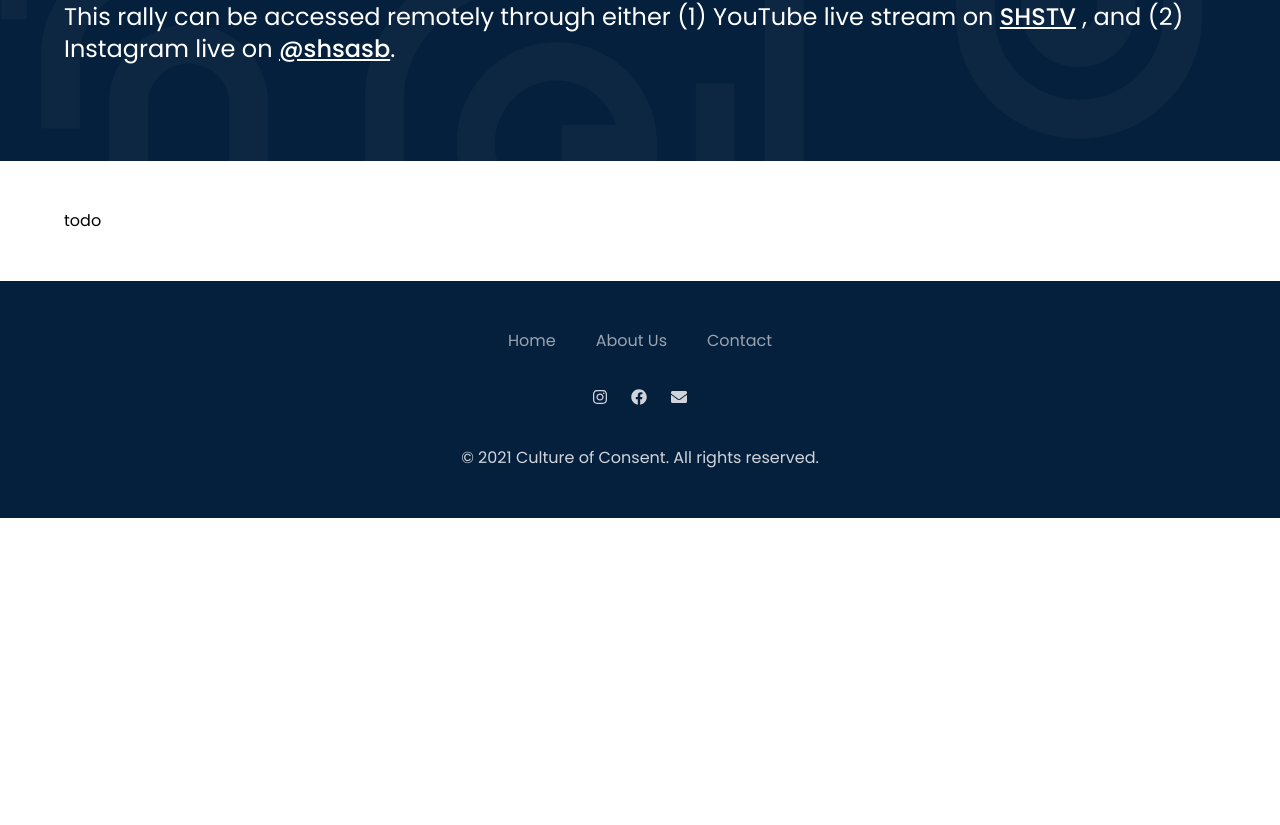
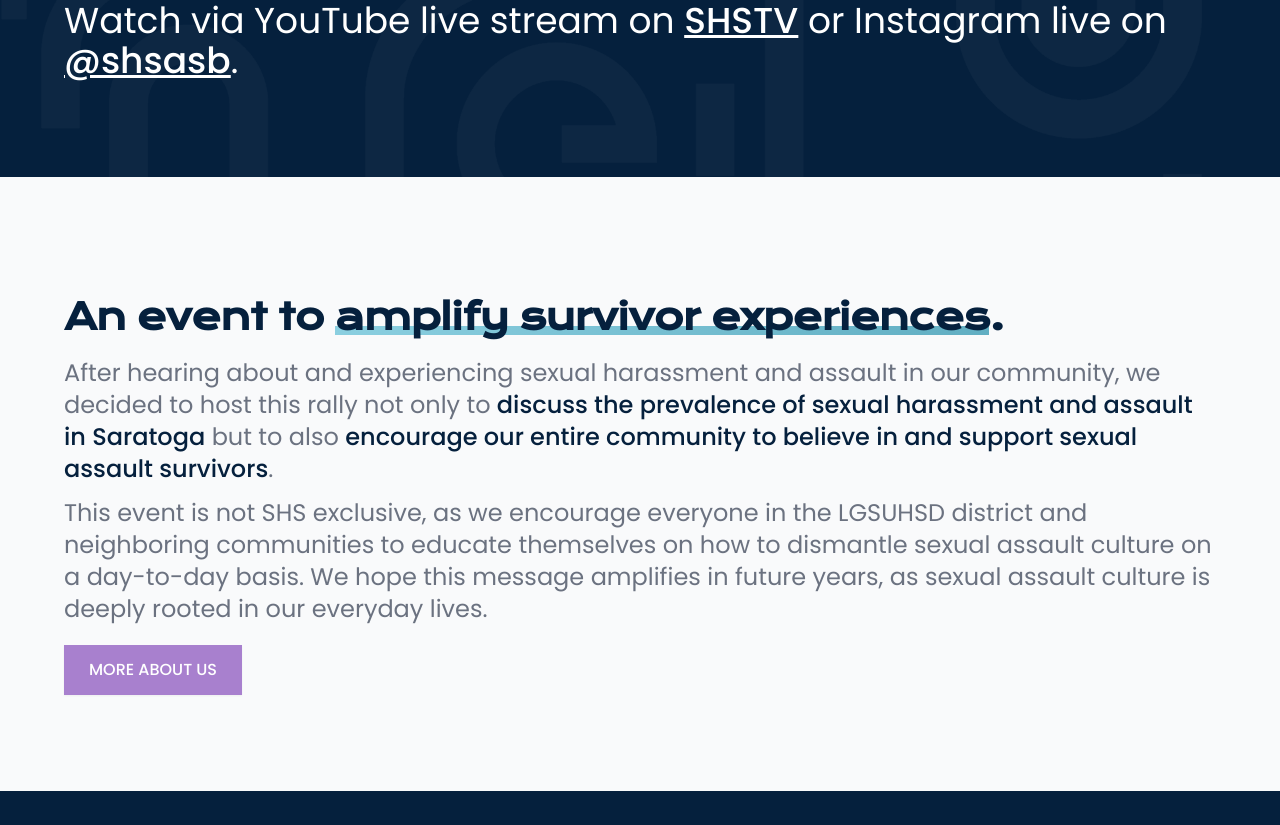
Before and after one commit to MasonWang025/sa-rally-website, a Next.js app: page / in a window 1280 px wide. Shown: the part 1095-1920 px from the top of the page. Before the commit the page ends 1613 px from the top, so only its background shows below. Built offline with nearby package versions, Linux system fonts and the light colour scheme; what @tailwindcss/typography would draw is missing.

Commit message:
what section

```diff
--- /dev/null
+++ b/components/home/What.tsx
@@ -0,0 +1,52 @@
+import React from "react";
+import Link from "next/link";
+
+export default function What() {
+  return (
+    <div className="relative z-30 bg-gray-50 overflow-hidden" id="about">
+      <div className="relative pt-6 pb-16 sm:pb-24">
+        <main className="mt-16 pcontainer sm:mt-24">
+          <h1 className="tracking-tighter sm:tracking-tight font-bold text-3xl md:text-4xl">
+            <div className="text-coc-dark-primary mb-2">
+              An event to{" "}
+              <span className="underline-effect">
+                amplify survivor experiences
+              </span>
+              .
+            </div>
+          </h1>
+          <div className="mt-3 text-gray-500 text-xl md:text-2xl md:mt-5">
+            <p>
+              After hearing about and experiencing sexual harassment and assault
+              in our community, we decided to host this rally not only to
+              <span className="text-coc-dark-primary font-medium">
+                {" "}discuss the prevalence of sexual harassment and assault in
+                Saratoga
+              </span>{" "}
+              but to also{" "}
+              <span className="text-coc-dark-primary font-medium">
+                encourage our entire community to believe in and support sexual
+                assault survivors
+              </span>
+              .
+            </p>
+            <p className="mt-3">
+              This event is not SHS exclusive, as we encourage everyone in the
+              LGSUHSD district and neighboring communities to educate themselves
+              on how to dismantle sexual assault culture on a day-to-day basis.
+              We hope this message amplifies in future years, as sexual assault
+              culture is deeply rooted in our everyday lives.
+            </p>
+          </div>
+          <a
+            href="https://docs.google.com/forms/d/e/1FAIpQLScY-O_4k8qWik3syS6SqeGRfSYkmMTujDcR-TJsUACM2c1qRg/viewform"
+            target="_blank"
+            className="mt-5 inline-flex items-center px-6 py-3 border border-transparent text-base font-medium uppercase shadow-sm trans-150 text-white bg-coc-purple-primary hover:bg-coc-purple-dark focus:outline-none"
+          >
+            More About Us
+          </a>
+        </main>
+      </div>
+    </div>
+  );
+}
--- a/components/home/WhenAndWhere.tsx
+++ b/components/home/WhenAndWhere.tsx
@@ -2,7 +2,10 @@ import React from "react";
 
 export default function WhenAndWhere() {
   return (
-    <div className="bg-coc-dark-primary py-24 text-white" style={{backgroundImage: "url('/img/bg/dark-pattern-bg.png')"}}>
+    <div
+      className="bg-coc-dark-primary py-24 text-white"
+      style={{ backgroundImage: "url('/img/bg/dark-pattern-bg.png')" }}
+    >
       <div className="pcontainer flex flex-col flex-wrap md:flex-row space-y-12 md:space-y-0 justify-items-center">
         <div className="flex-auto md:w-1/2">
           <h1 className="text-xl">When</h1>
@@ -15,9 +18,8 @@ export default function WhenAndWhere() {
         </div>
         <div className="flex-shrink-0 w-full md:pt-12">
           <h1 className="text-xl">Watch Remotely</h1>
-          <p className="mt-2 text-2xl">
-            This rally can be accessed remotely through either (1) YouTube live
-            stream on{" "}
+          <p className="mt-2 text-4xl">
+            Watch via YouTube live stream on{" "}
             <a
               href="https://www.youtube.com/channel/UCZteJ4RbOyTCRrAVOeV4xwQ"
               target="_blank"
@@ -25,7 +27,7 @@ export default function WhenAndWhere() {
             >
               SHSTV
             </a>{" "}
-            , and (2) Instagram live on{" "}
+            or Instagram live on{" "}
             <a
               href="https://www.instagram.com/shsasb/"
               target="_blank"
--- a/pages/index.tsx
+++ b/pages/index.tsx
@@ -2,6 +2,7 @@ import React from "react";
 import Hero from "../components/home/Hero";
 import WhenAndWhere from "../components/home/WhenAndWhere";
 import Page from "./../components/utility/Page";
+import What from "./../components/home/What";
 
 export default function index() {
   return (
@@ -11,7 +12,7 @@ export default function index() {
     >
       <Hero />
       <WhenAndWhere />
-      <div className="py-12 pcontainer">todo</div>
+      <What />
     </Page>
   );
 }
--- a/styles/globals.css
+++ b/styles/globals.css
@@ -6,6 +6,18 @@
 .home-hero {
   background-color: #f9edff;
   background-image: url("/img/bg/home-hero/mobile.png");
+}
+
+.underline-effect {
+  /* background-image: linear-gradient(120deg, #8cd4a7 0%, #7bc697 100%); */
+  background-image: linear-gradient(120deg, #8bcfe0 0%, #61aec2 100%);
+  background-repeat: no-repeat;
+  background-size: 100% 0.25em;
+  background-position: 0 88%;
+}
+
+p .underline-effect {
+  background-size: 100% 0.42em;
 }
 
 /* sm */
```
